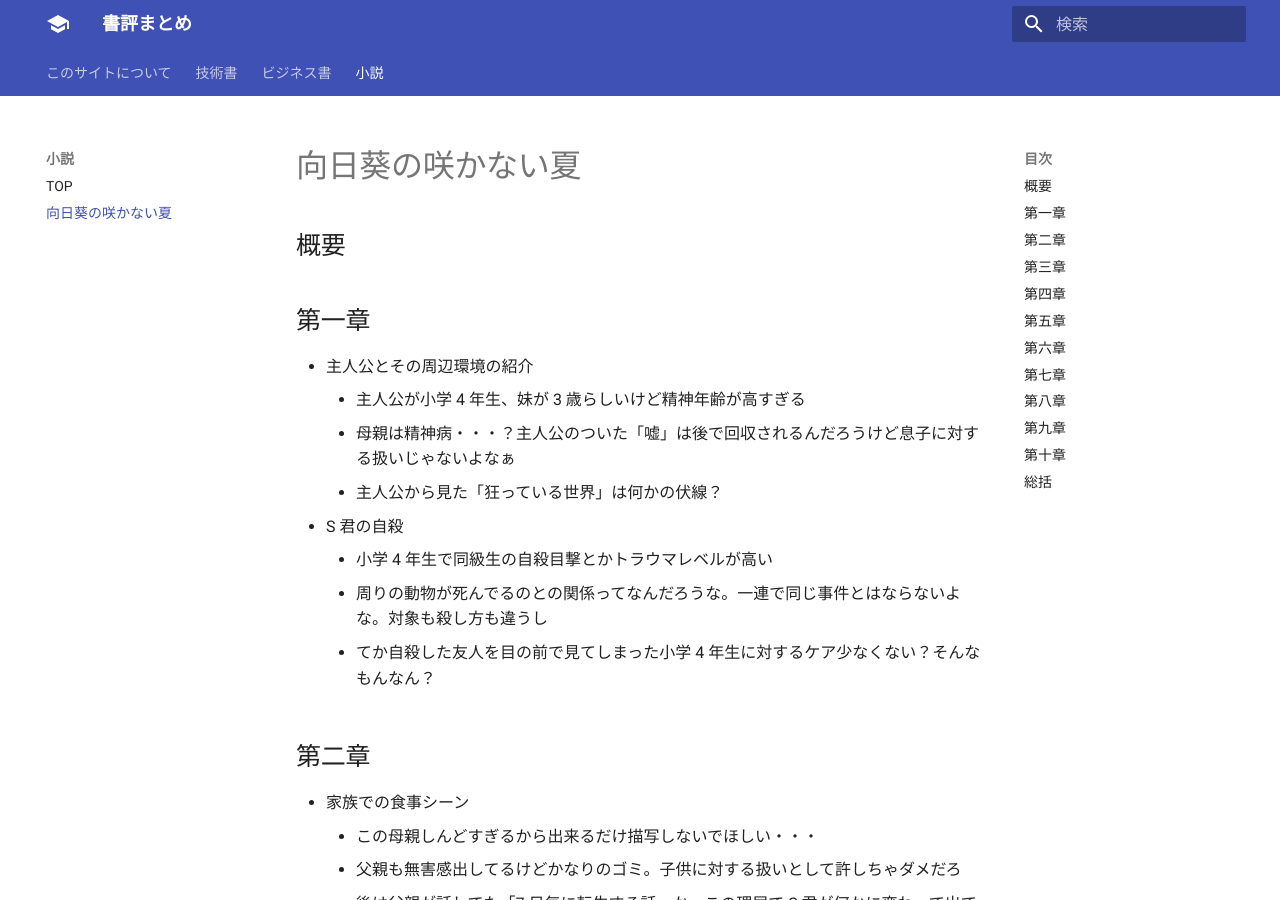
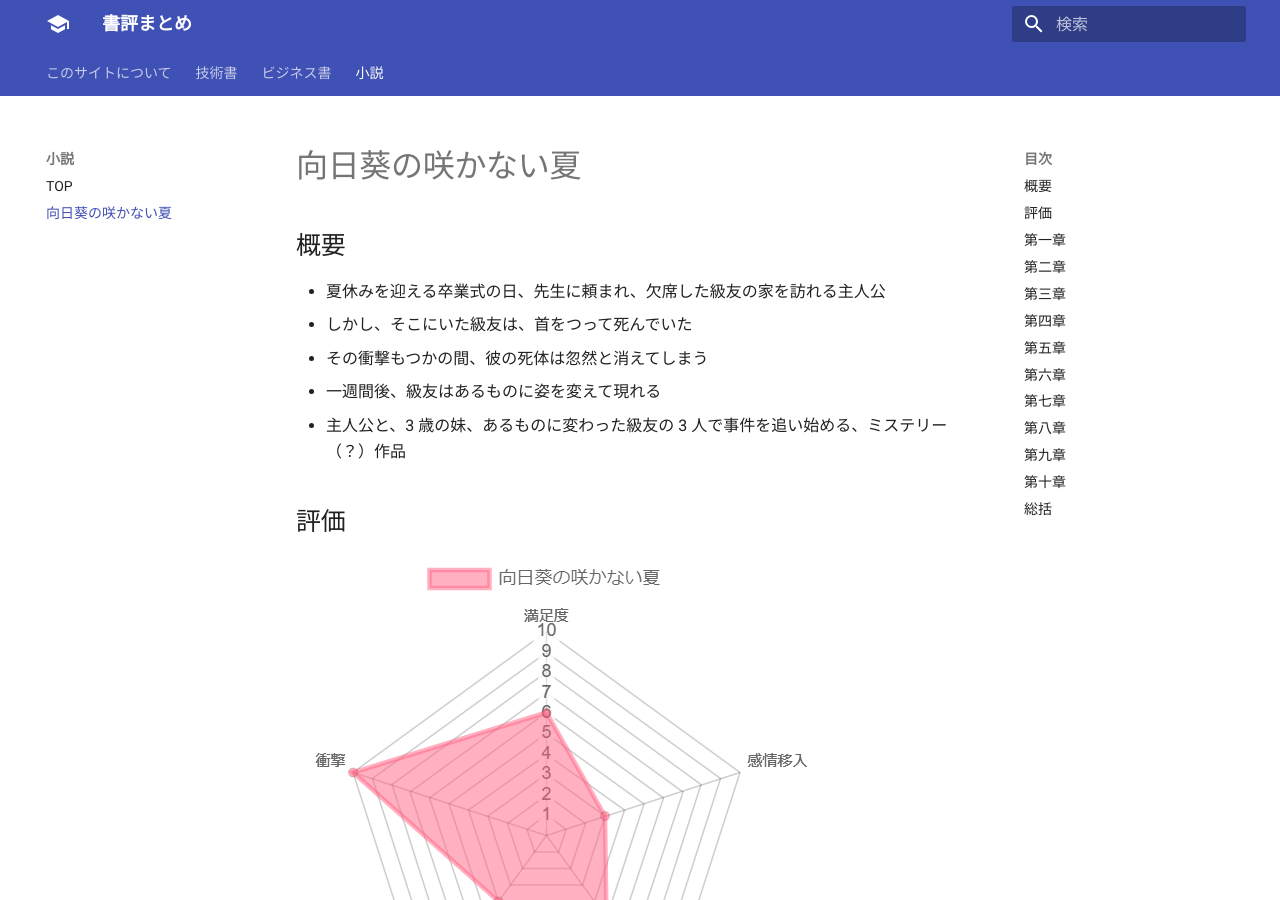
Before and after one commit to waderaku/book, an MkDocs documentation site: the page built from docs/docs/030.novel/010.himawarinosakanainatsu/index.md, in a window 1280 px wide and 900 px high. Built offline with MkDocs 1.6.1 and Material for MkDocs 9.7.7, drawn with Linux system fonts in a browser that asks for light colours.

Commit message:
#1 概要、評価執筆

```diff
--- a/docs/docs/030.novel/010.himawarinosakanainatsu/index.md
+++ b/docs/docs/030.novel/010.himawarinosakanainatsu/index.md
@@ -1,6 +1,16 @@
 # 向日葵の咲かない夏
 
 ## 概要
+
+-   夏休みを迎える卒業式の日、先生に頼まれ、欠席した級友の家を訪れる主人公
+-   しかし、そこにいた級友は、首をつって死んでいた
+-   その衝撃もつかの間、彼の死体は忽然と消えてしまう
+-   一週間後、級友はあるものに姿を変えて現れる
+-   主人公と、3 歳の妹、あるものに変わった級友の 3 人で事件を追い始める、ミステリー（？）作品
+
+## 評価
+
+![](./chart/chart.png)
 
 ## 第一章
 
```
Also changed, not shown: docs/docs/030.novel/010.himawarinosakanainatsu/chart/chart.png (added).
